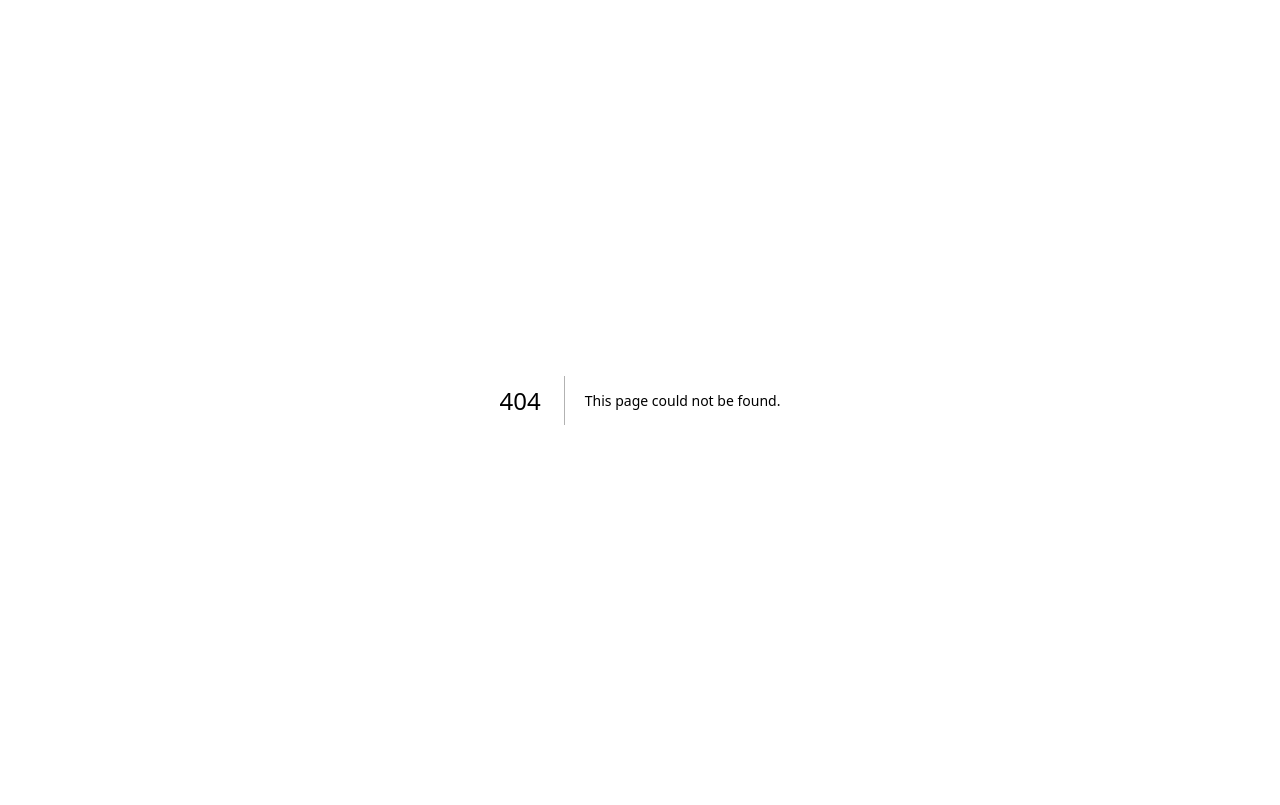
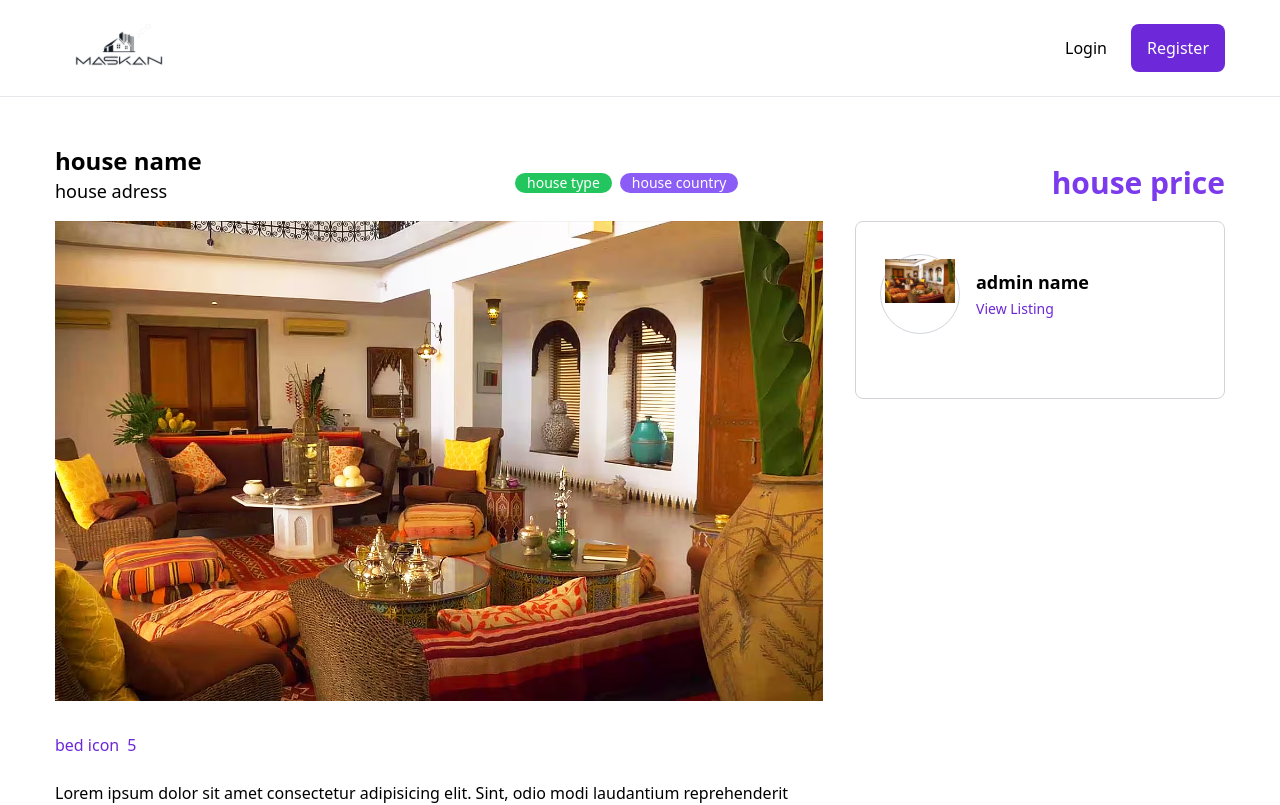
Before and after one commit to marouaneXan/maskan-frontoffice, a Next.js app in the folder maskan_frontoffice/: page /PropertyDetails in a window 1280 px wide. Before the commit this address had no page. Shown: the top 805 px of the page. Built offline with nearby package versions, Linux system fonts and the light colour scheme.

Commit message:
create property details component

```diff
--- /dev/null
+++ b/maskan_frontoffice/pages/PropertyDetails.jsx
@@ -0,0 +1,55 @@
+import React from 'react'
+import Image from 'next/image'
+import Layout from '@/components/layout'
+import img from '../public/mh-morocco-banner.webp'
+import Link from 'next/link'
+
+const PropertyDetails = () => {
+    return (
+        <Layout>
+            <div className='container mx-auto min-h-[800px] mb-14'>
+                <div className='flex flex-col lg:flex-row lg:items-center lg:justify-between'>
+                    <div>
+                        <h2 className='text-2xl font-semibold'>house name</h2>
+                        <h3 className='text-lg mb-4'>house adress</h3>
+                    </div>
+                    <div className='mb-4 lg:mb-0 flex gap-x-2 text-sm'>
+                        <div className='bg-green-500 text-white px-3 rounded-full'>house type</div>
+                        <div className='bg-violet-500 text-white px-3 rounded-full'>house country</div>
+                    </div>
+                    <div className='text-3xl font-semibold text-violet-600'>house price</div>
+                </div>
+                <div className='flex flex-col items-start gap-8 lg:flex-row'>
+                    <div className='max-w-[768px]'>
+                        <div className='mb-8'>
+                            <Image src={img} alt="" />
+                        </div>
+                        <div className='flex gap-x-6 text-violet-700 mb-6'>
+                            <div className='flex gap-x-2 items-center'>
+                                bed icon
+                                <div>5</div>
+                            </div>
+                        </div>
+                        <div>
+                            Lorem ipsum dolor sit amet consectetur adipisicing elit. Sint, odio modi laudantium reprehenderit eum obcaecati dicta? Ea nobis velit quae.
+                            Tempore recusandae laboriosam pariatur itaque voluptates minima amet officia obcaecati.
+                        </div>
+                    </div>
+                    <div className='flex-1 w-full mb-8 border border-gray-300 rounded-lg px-6 py-8 bg-white'>
+                        <div className='flex items-center gap-x-4 mb-8'>
+                            <div className='w-20 h-20 p-1 border border-gray-300 rounded-full'>
+                                <Image src={img}  alt="" />
+                            </div>
+                            <div>
+                                <div className='font-bold text-lg'>admin name</div>
+                                <Link href="" className='text-violet-700 text-sm'>View Listing</Link>
+                            </div>
+                        </div>
+                    </div>
+                </div>
+            </div>
+        </Layout>
+    )
+}
+
+export default PropertyDetails
```
Also changed, not shown: maskan_frontoffice/pages/_app.jsx (renamed from maskan_frontoffice/pages/_app.js), maskan_frontoffice/pages/_document.jsx (renamed from maskan_frontoffice/pages/_document.js), maskan_frontoffice/pages/index.jsx (renamed from maskan_frontoffice/pages/index.js).
